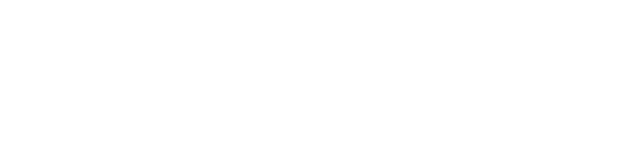
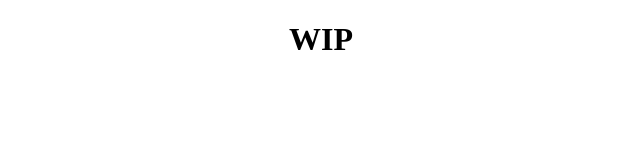
Before and after one commit to optcutils/optcutils, a website: page index.html in a window 1280 px wide. Shown: the whole page, without its empty margins (319-959 px from the left). Drawn offline with Linux system fonts and the light colour scheme.

Commit message:
Changed readme and created public folder structure

```diff
--- a/public/index.html
+++ b/index.html
@@ -5,6 +5,6 @@
   <title>OPTC Utilities</title>
 </head>
 <body>
-
+<h1 style="text-align: center">WIP</h1>
 </body>
 </html>
```
Also changed, not shown: README.md.
